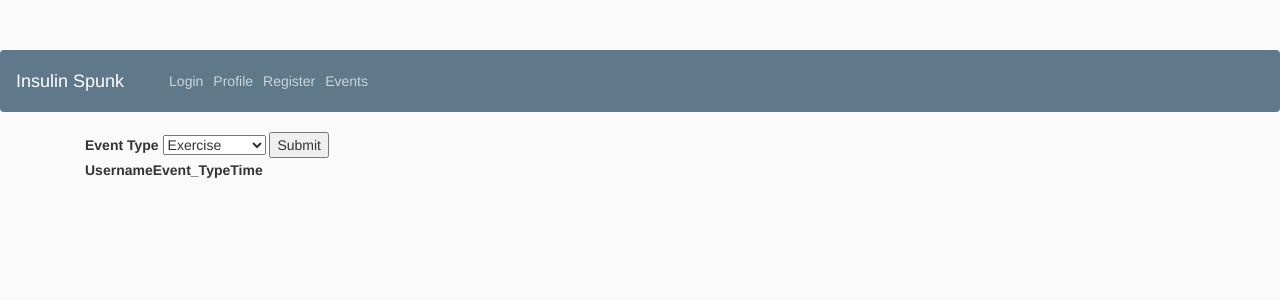
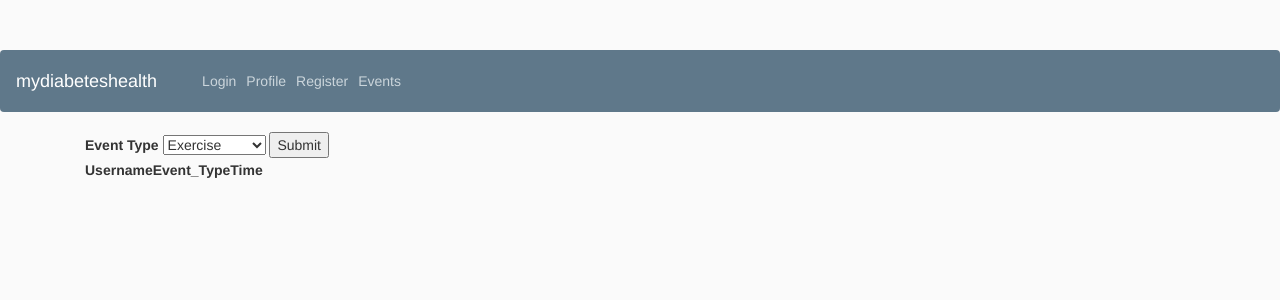
Before and after one commit to mclaurind/CMSC508Final, a Flask app: page /events in a window 1280 px wide. Shown: the top 300 px of the page. Run offline with Flask 2, Linux system fonts and the light colour scheme; data that the repository does not hold is empty; some libraries are stand-ins or nearby versions.

Commit message:
Update layout.html

```diff
--- a/diabetic_database/templates/layout.html
+++ b/diabetic_database/templates/layout.html
@@ -18,7 +18,7 @@
     <header class="site-header">
       <nav class="navbar navbar-expand-md navbar-dark bg-steel fixed-top">
         <div class="container-fluid">
-          <a class="navbar-brand mr-4" href="/">Insulin Spunk</a>
+          <a class="navbar-brand mr-4" href="/">mydiabeteshealth</a>
           <button class="navbar-toggler" type="button" data-toggle="collapse" data-target="#navbarResponsive">
             <span class="navbar-toggler-icon"></span>
           </button>
```
